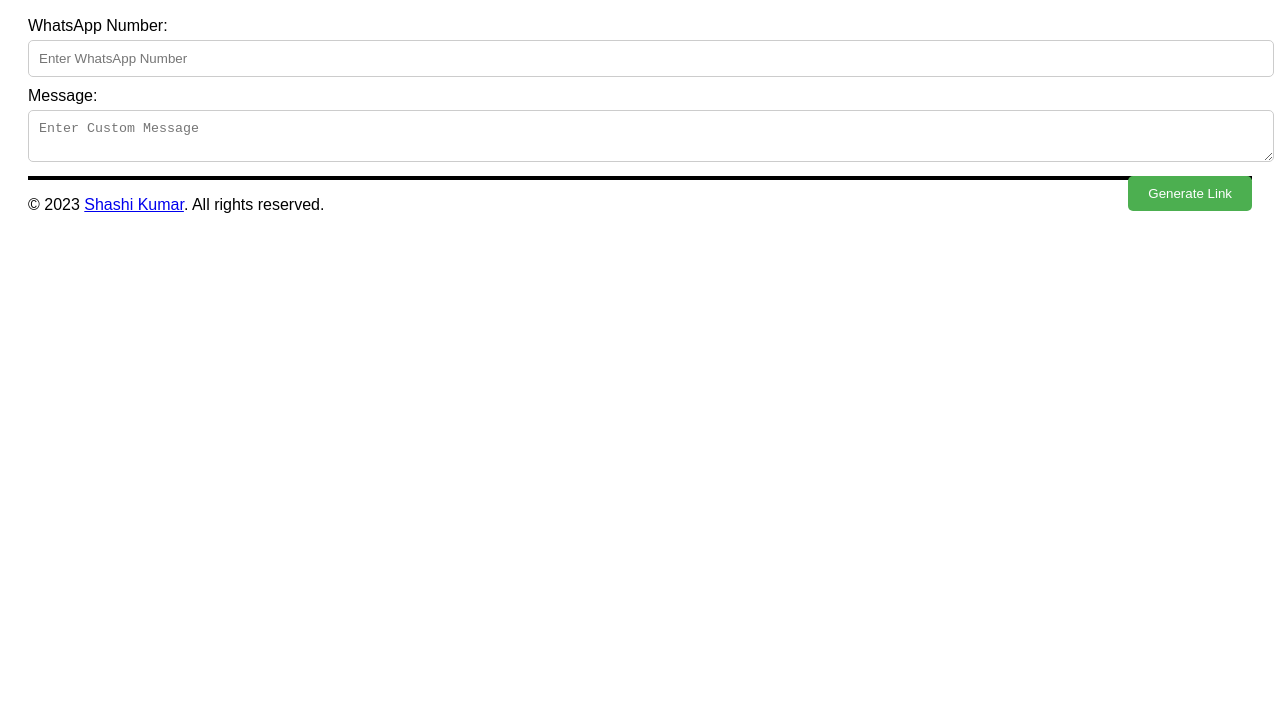
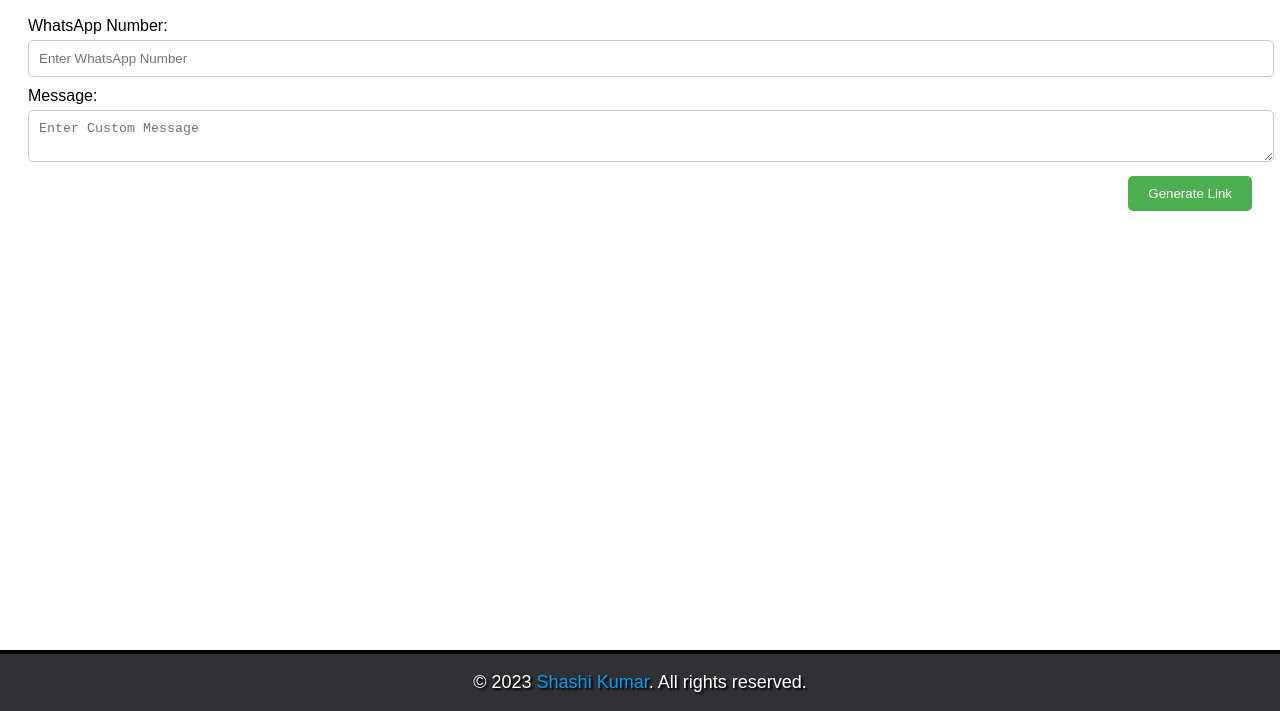
Before and after one commit to safe-site/whatsapp, a plain HTML site: page index.html in a window 1280 px wide. Shown: the part 89-800 px from the top of the page. Drawn offline with Linux system fonts and the light colour scheme.

Commit message:
Update index.html

```diff
--- a/index.html
+++ b/index.html
@@ -24,10 +24,11 @@
     <button id="shareButton">Share Link</button>
   </div>
   <script src="wa.js"></script>
-<footer>
-  <div style="border: 2px solid black; text-align: center;" id="12">
-  </div>
-  <p>&copy; 2023 <a href="https://9508914855.github.io/link-tree/" class="my-link">Shashi Kumar</a>. All rights reserved.</p>
+<footer style="position: fixed; left: 0; bottom: 0; width: 100%; background-color: #2f3134; text-align: center; z-index: 1;">
+    <div style="border: 2px solid black; text-align: center;" id="12"></div>
+    <p style="color: white; font-size: 18px; text-shadow: 2px 2px 2px #000000; margin-left: 0px; margin-right: 0px; text-align: center;">
+      &copy; 2023 <a href="https://9508914855.github.io/link-tree/" style="color: #029bed; text-decoration: none;">Shashi Kumar</a>. All rights reserved.
+    </p>
   </footer>
 </body>
 </html>
```
